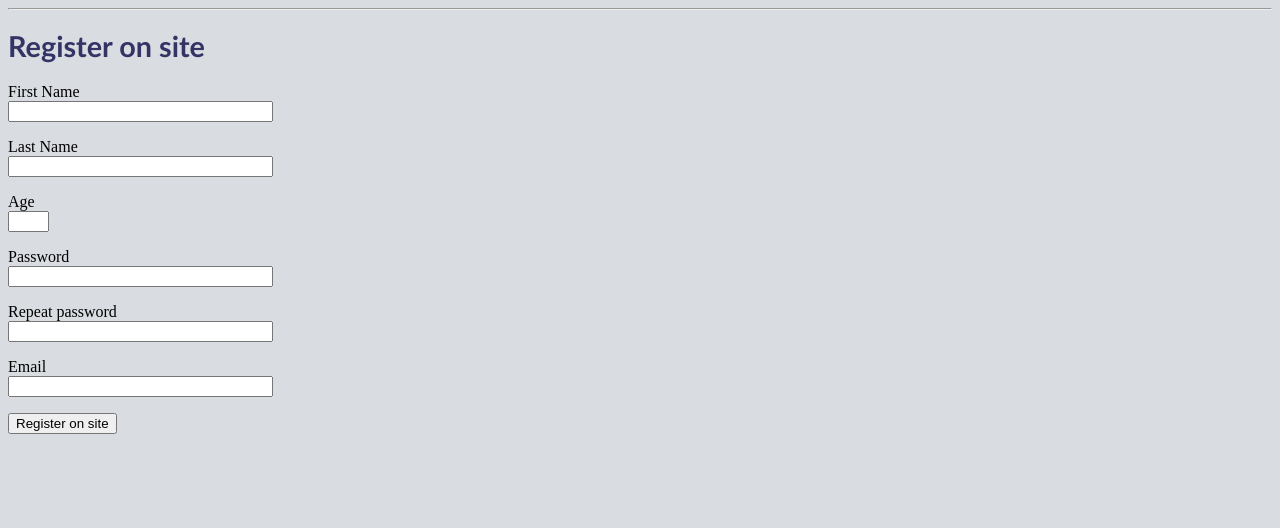
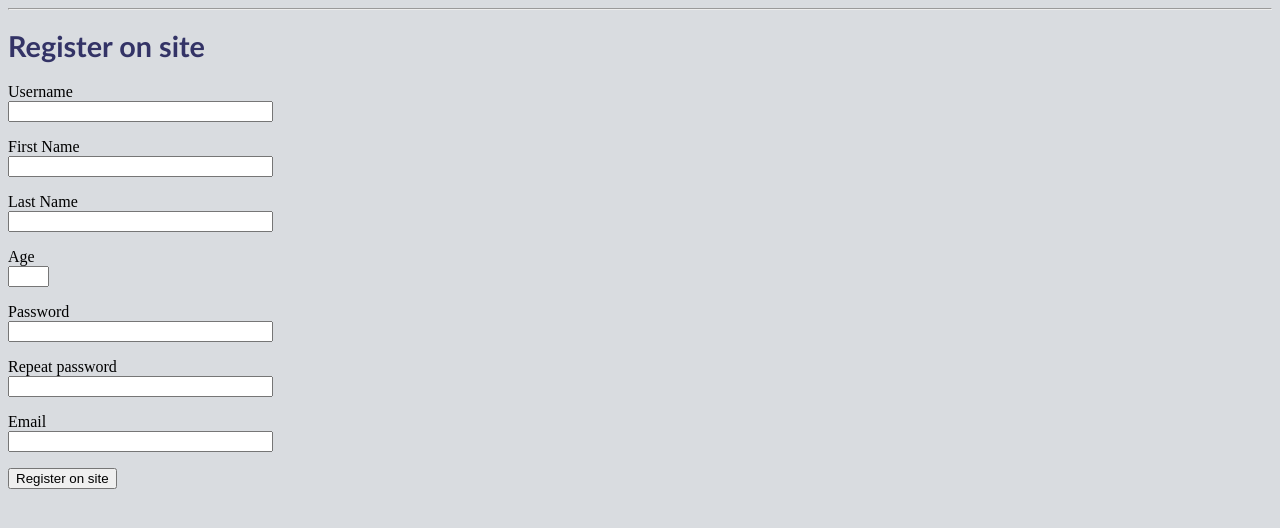
Before and after one commit to DimonLavron/RTS, a Flask app: page /register_on_site in a window 1280 px wide. Shown: the part 66-594 px from the top of the page. Run offline with Flask 2, Linux system fonts and the light colour scheme; some libraries are stand-ins or nearby versions.

Commit message:
Register on site

```diff
--- a/site/app/templates/register_on_site.html
+++ b/site/app/templates/register_on_site.html
@@ -4,6 +4,15 @@
 <h1>Register on site</h1>
 <form action="" method="post" novalidate>
     {{ form.hidden_tag() }}
+    <p>
+        {{ form.username.label }}<br>
+        {{ form.username(size = 30) }}
+        {% for error in form.username.errors %}
+        <span style="color: red;">[{{ error }}]</span>
+        {% endfor %}
+    </p>
+
+
     <p>
         {{ form.first_name.label }}<br>
         {{ form.first_name(size = 30) }}
```
